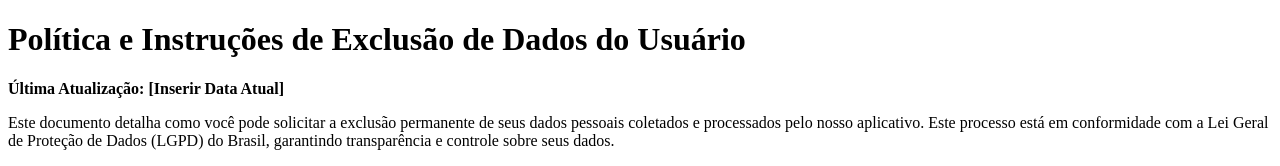
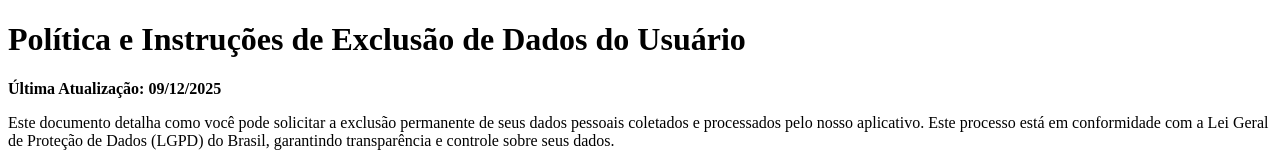
Before and after one commit to gcoplasbecher/politicas, a plain HTML site: page public/data-deletion.html in a window 1280 px wide. Shown: the top 166 px of the page. Drawn offline with Linux system fonts and the light colour scheme.

Commit message:
date update

```diff
--- a/public/data-deletion.html
+++ b/public/data-deletion.html
@@ -8,7 +8,7 @@
 <body>
     <header>
         <h1>Política e Instruções de Exclusão de Dados do Usuário</h1>
-        <p><strong>Última Atualização: [Inserir Data Atual]</strong></p>
+        <p><strong>Última Atualização: 09/12/2025</strong></p>
     </header>
 
     <section>
```
Also changed, not shown: public/privacy-policy.html (+1 -1 lines), public/terms.html (+1 -1 lines), 5 other files.
